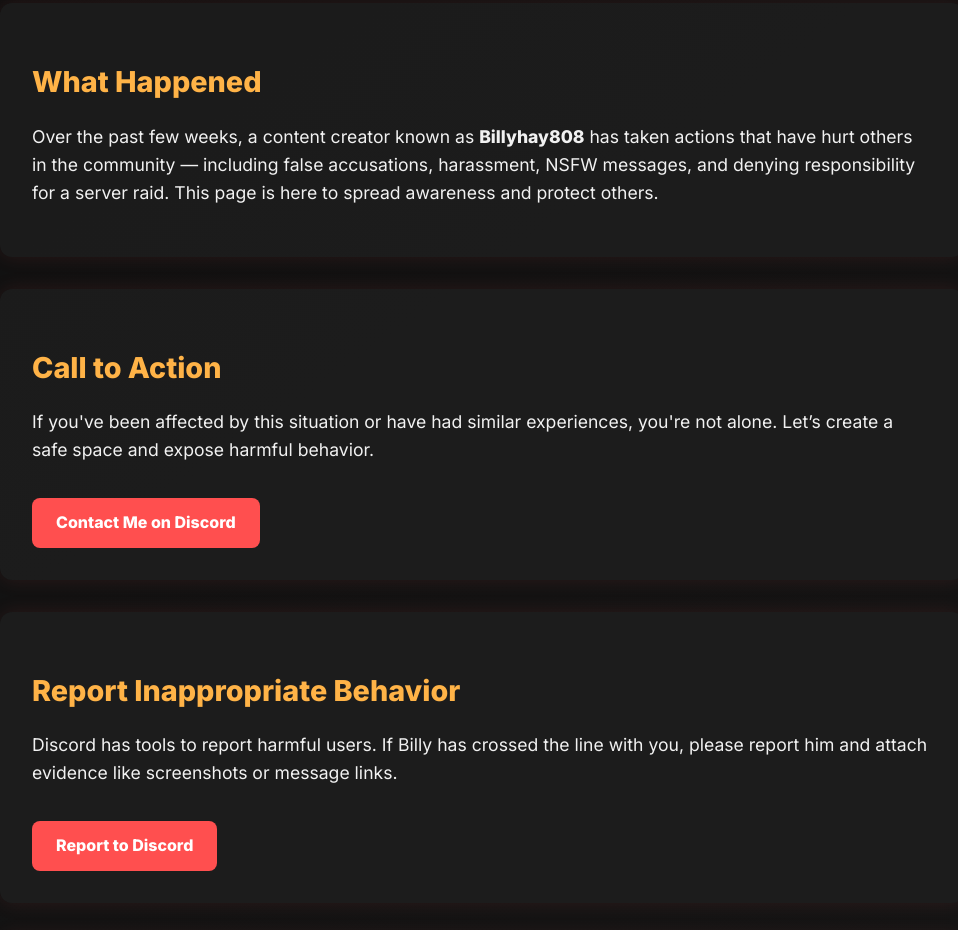
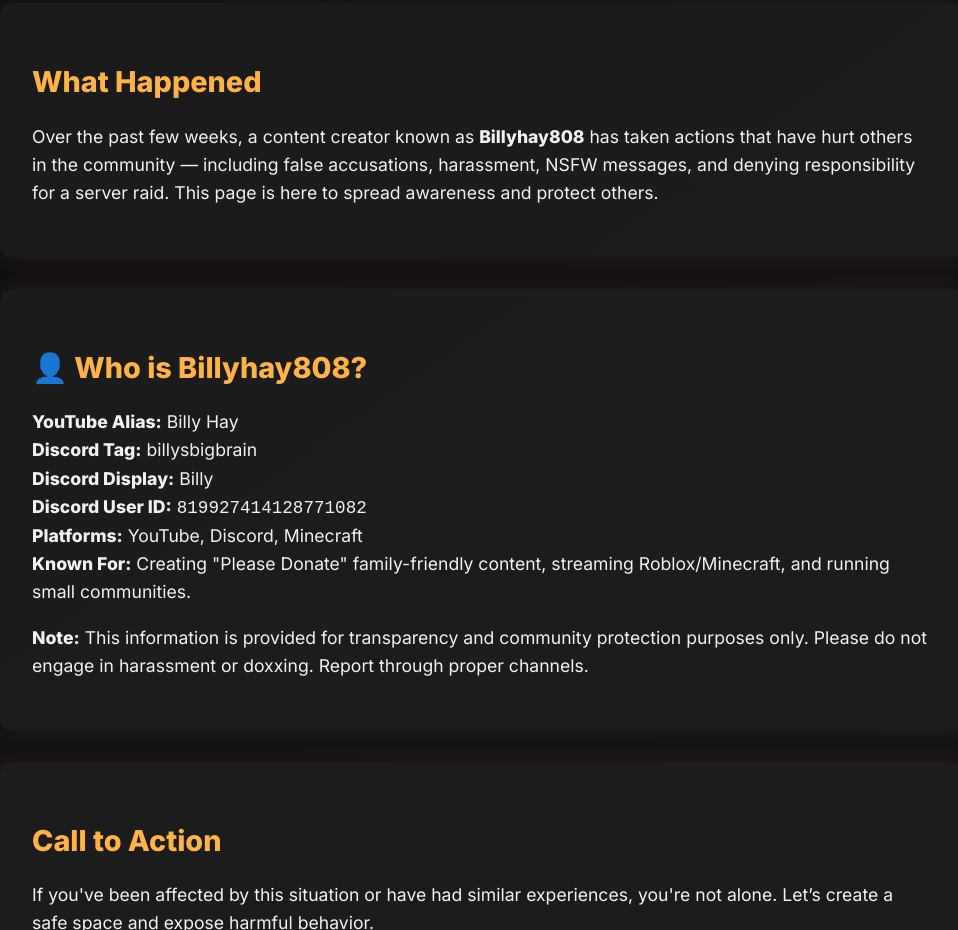
Before and after one commit to Wafflecast/Websitetest, a plain HTML site: page index.html in a window 1280 px wide. Shown: the part 319-1249 px from the top of the page, without its empty margins (158-1116 px from the left). Drawn offline with Linux system fonts and the light colour scheme.

Commit message:
Update index.html

```diff
--- a/index.html
+++ b/index.html
@@ -94,12 +94,32 @@
     Billyhay's File Part 2 drops in <span id="countdown">Loading...</span>
   </div>
 
+  <!-- ...everything above stays unchanged -->
+
   <section>
     <h2>What Happened</h2>
     <p>
       Over the past few weeks, a content creator known as <strong>Billyhay808</strong> has taken actions that have hurt others in the community — including false accusations, harassment, NSFW messages, and denying responsibility for a server raid. This page is here to spread awareness and protect others.
     </p>
   </section>
+
+  <section>
+    <h2>👤 Who is Billyhay808?</h2>
+    <p>
+      <strong>YouTube Alias:</strong> Billy Hay<br>
+      <strong>Discord Tag:</strong> billysbigbrain<br>
+      <strong>Discord Display:</strong> Billy<br>
+      <strong>Discord User ID:</strong> <code>819927414128771082</code><br>
+      <strong>Platforms:</strong> YouTube, Discord, Minecraft<br>
+      <strong>Known For:</strong> Creating "Please Donate" family-friendly content, streaming Roblox/Minecraft, and running small communities.
+    </p>
+    <p>
+      <strong>Note:</strong> This information is provided for transparency and community protection purposes only. Please do not engage in harassment or doxxing. Report through proper channels.
+    </p>
+  </section>
+
+<!-- The rest of your code continues as it was... -->
+
 
   <section>
     <h2>Call to Action</h2>
```
